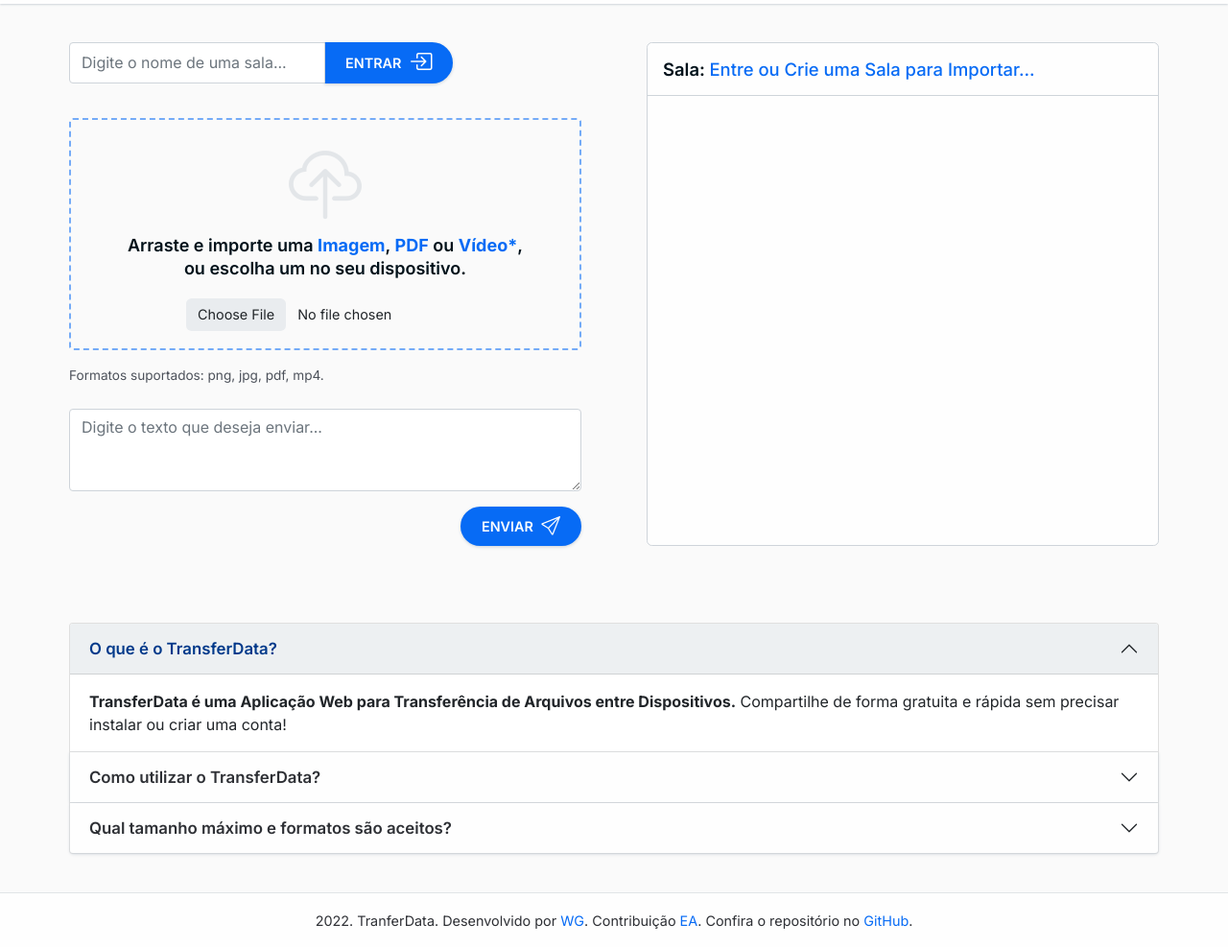
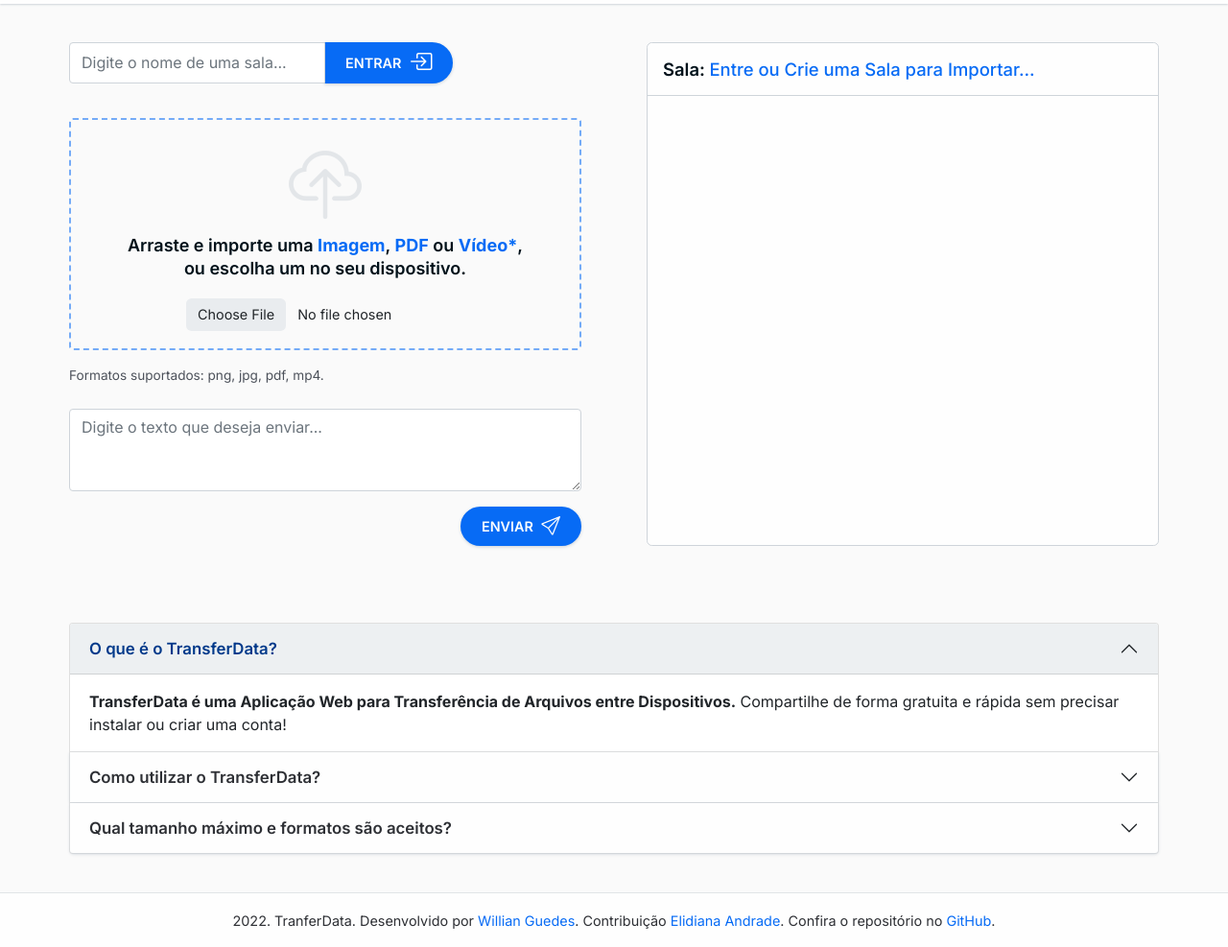
Before and after one commit to Willianwg/transferData, a website with bundled scripts: page src/public/index.html in a window 1280 px wide. Shown: the part 48-1035 px from the top of the page at 96% size. Built offline with nearby package versions, Linux system fonts and the light colour scheme; no server answers.

Commit message:
Atualização nomes rodapé

```diff
--- a/src/public/index.html
+++ b/src/public/index.html
@@ -127,9 +127,9 @@
         </section>
         <footer>
             <span>2022. TranferData. Desenvolvido por
-                <a href="https://github.com/Willianwg" target="_blank">WG</a>.
+                <a href="https://github.com/Willianwg" target="_blank">Willian Guedes</a>.
                 Contribuição
-                <a href="https://elidianaandrade.github.io/" target="_blank">EA</a>.
+                <a href="https://elidianaandrade.github.io/" target="_blank">Elidiana Andrade</a>.
                 Confira o repositório no
                 <a href="https://github.com/Willianwg/transferData" target="_blank">GitHub</a>.
             </span>
```
